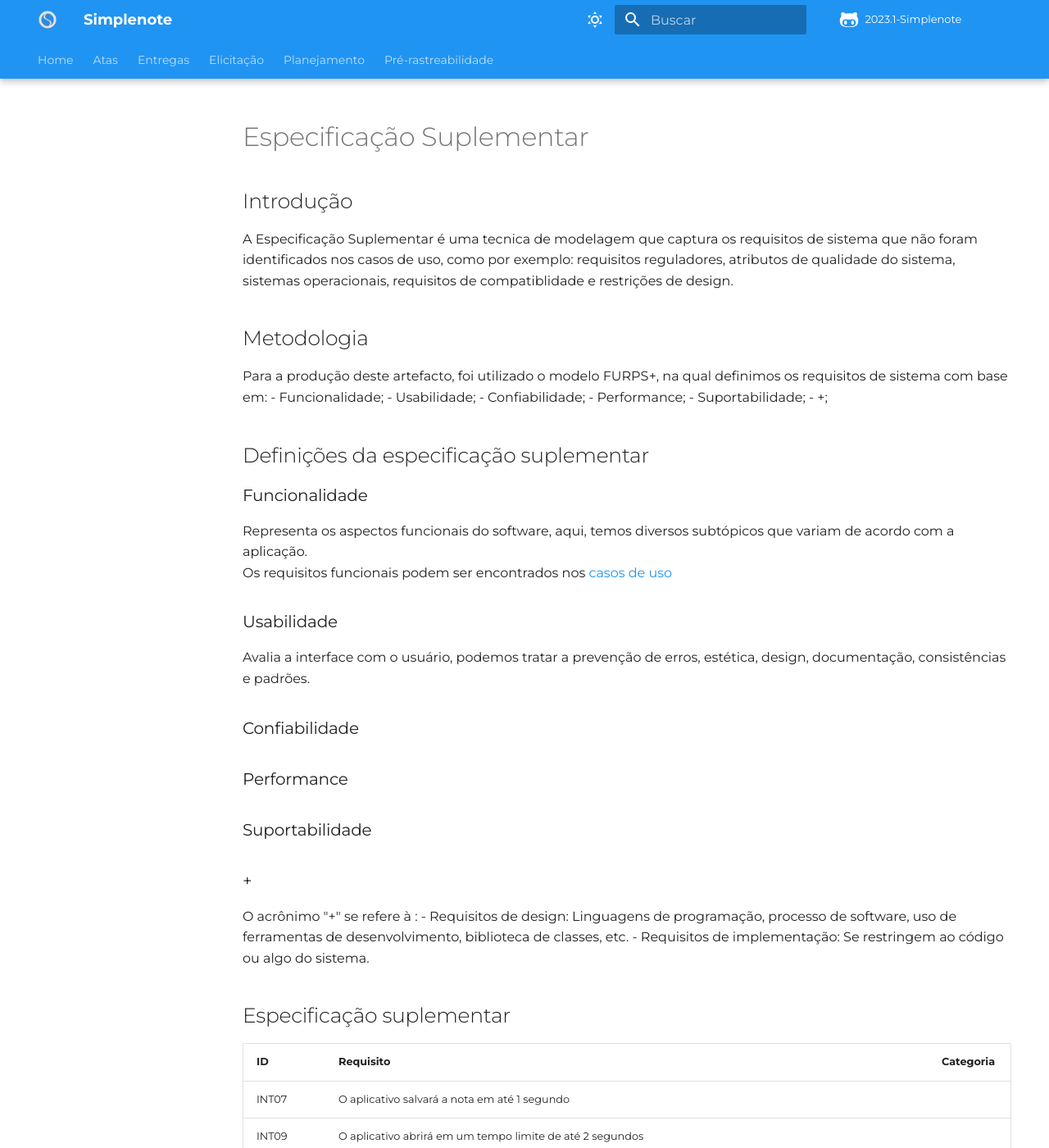
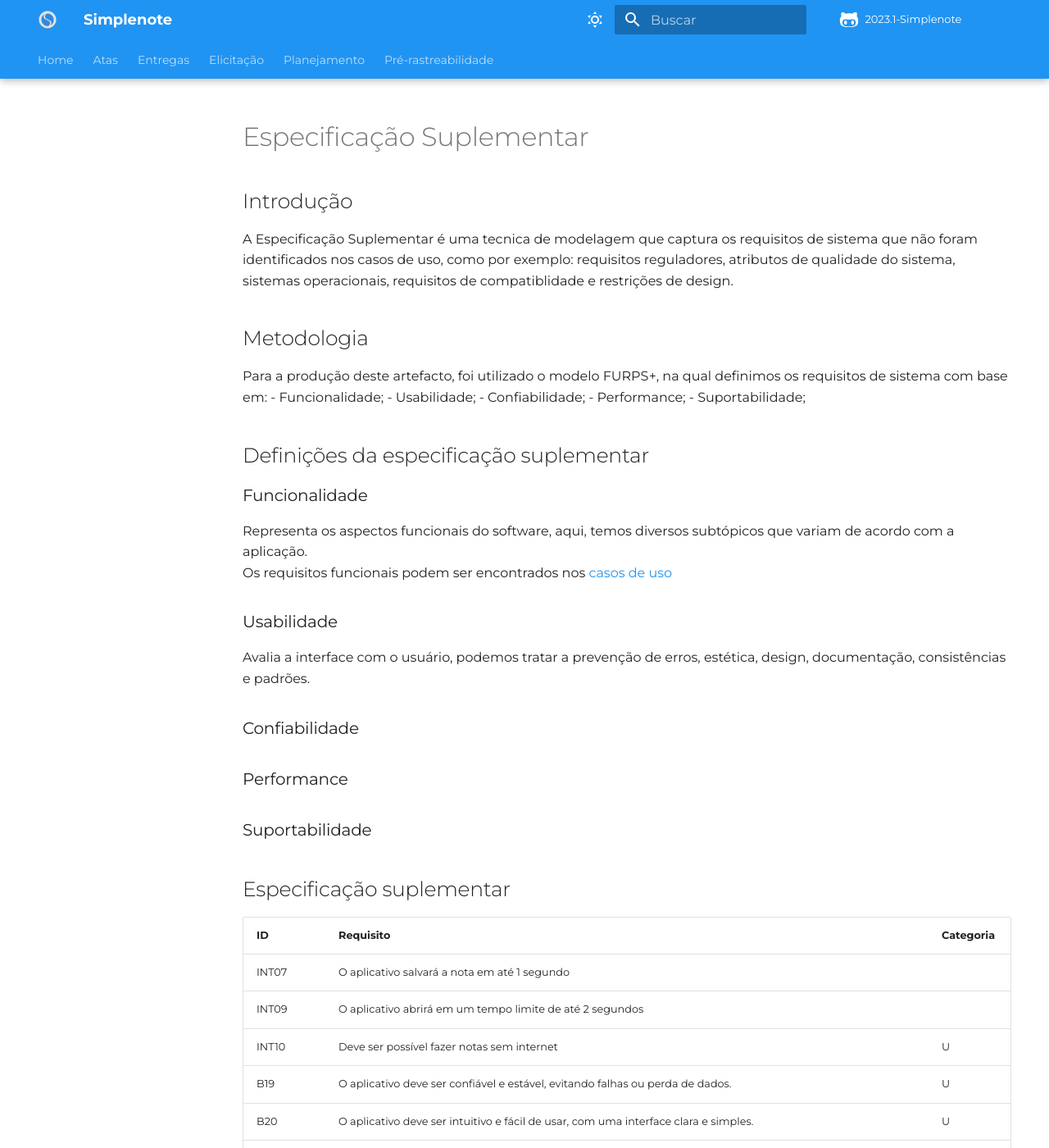
Before and after one commit to Requisitos-de-Software/2023.1-Simplenote, an MkDocs documentation site: the page built from docs/modelagem/especificacao_suplementar.md, in a window 1280 px wide and 1400 px high. Shown: the whole window at 82% size. Built offline with MkDocs 1.6.1 and Material for MkDocs 9.7.7, drawn with Linux system fonts in a browser that asks for light colours; some web fonts are replaced; comment, search, counter and statistics services are not loaded.

Commit message:
Update especificacao_suplementar.md

```diff
--- a/docs/modelagem/especificacao_suplementar.md
+++ b/docs/modelagem/especificacao_suplementar.md
@@ -10,7 +10,6 @@ Para a produção deste artefacto, foi utilizado o modelo FURPS+, na qual defini
   - Confiabilidade;
   - Performance;
   - Suportabilidade;
-  - +;
 
 ## Definições da especificação suplementar
 ### Funcionalidade
@@ -26,11 +25,6 @@ Avalia a interface com o usuário, podemos tratar a prevenção de erros, estét
 
 ### Suportabilidade
 
-### +
-O acrônimo "+" se refere à :
-- Requisitos de design: Linguagens de programação, processo de software, uso de ferramentas de desenvolvimento, biblioteca de classes, etc.
-- Requisitos de implementação: Se restringem ao código ou algo do sistema.
-
 ## Especificação suplementar
 |    ID    |                                Requisito                                                   |Categoria|
 |----------|--------------------------------------------------------------------------------------------|--------------|
@@ -44,7 +38,7 @@ O acrônimo "+" se refere à :
 |  B24    |       O aplicativo deve estar disponível em várias plataformas, como iOS, Android, Windows e Mac, para garantir que os usuários possam acessar suas notas em qualquer dispositivo.||
 |  B25    |       O aplicativo deve estar disponível para uso sempre que o usuário precisar, sem interrupções ou indisponibilidades não planejadas.|U|
 |  B26    |       O aplicativo deve ser otimizado para usar recursos do dispositivo de forma eficiente, como CPU, memória e bateria.||
-|  B27    |       O aplicativo deve ser facilmente mantido e atualizado, com um código limpo e bem documentado.|+|
+|  B27    |       O aplicativo deve ser facilmente mantido e atualizado, com um código limpo e bem documentado.||
 |  ENT01  |       O aplicativo deve permitir a criação de notas de forma fácil e rápida, sem muitas etapas|U|
 |  ENT09  |       O aplicativo deve permitir o login com diferentes opções, como e-mail, Google ou Facebook, para facilitar o acesso ao aplicativo após formatação ou troca de dispositivo||
 |  GLO03  |       Ser capaz de ler e editar arquivos de texto de outras fontes||
```
